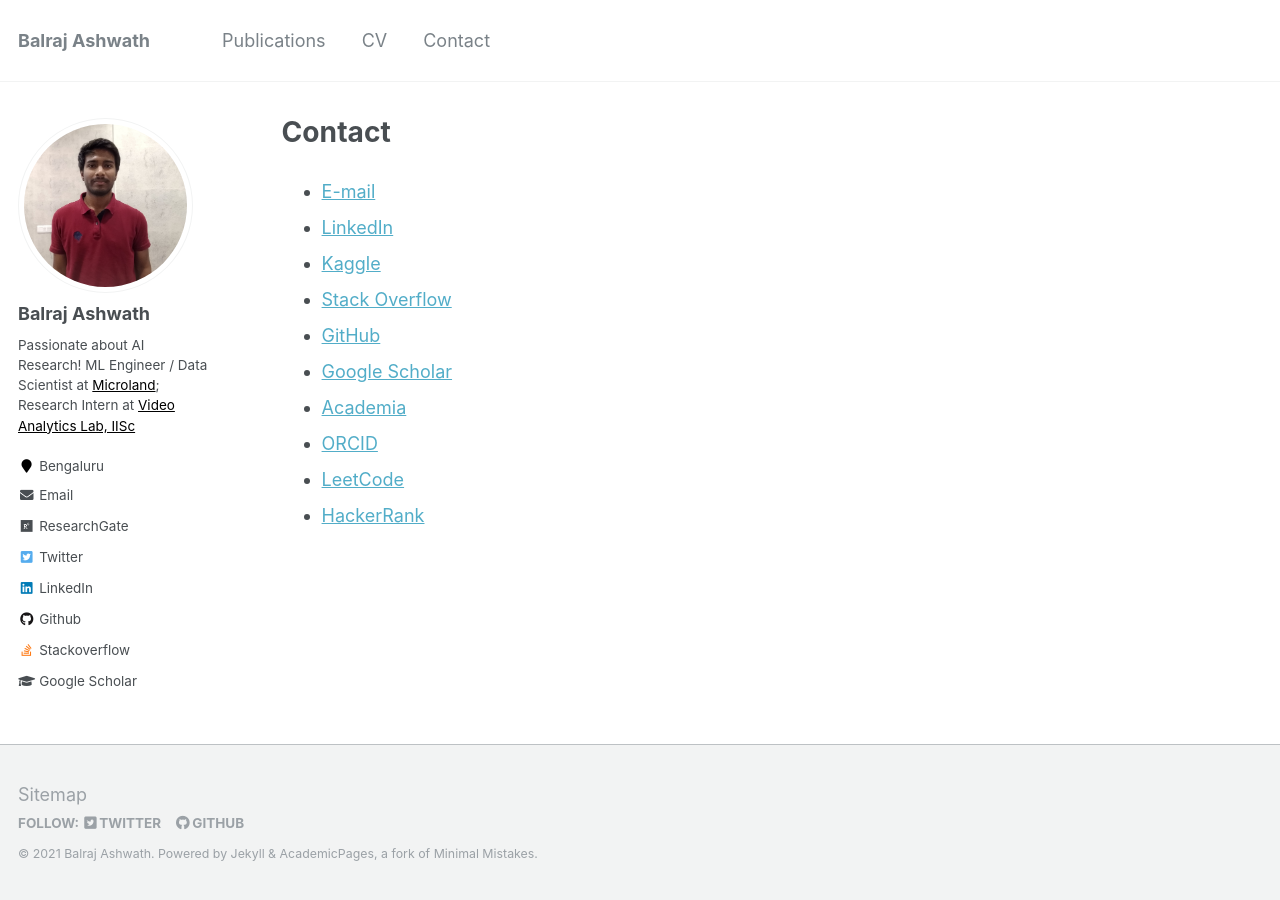
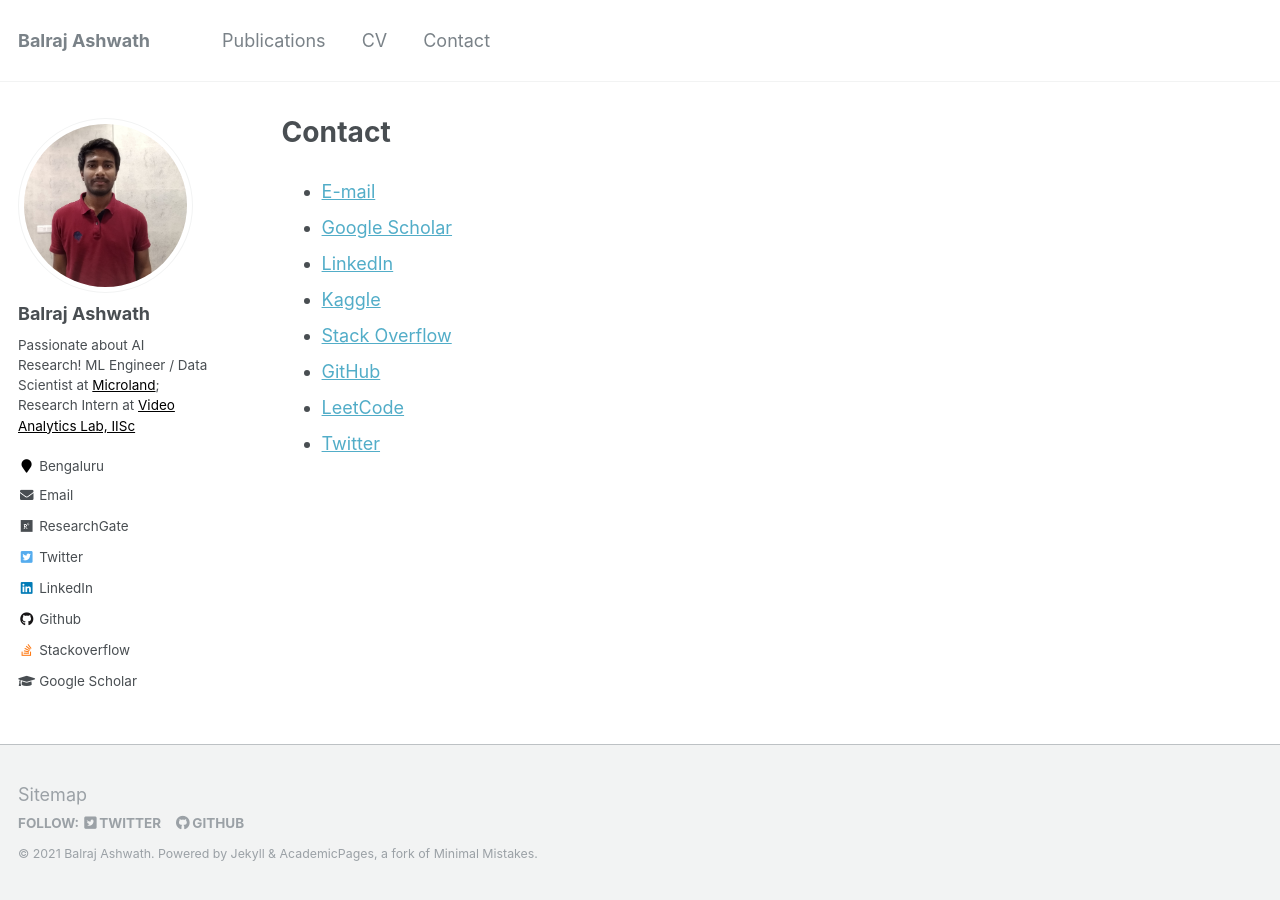
Before and after one commit to BalrajAshwath/BalrajAshwath.github.io, a Jekyll site: the page built from _pages/contact.md, in a window 1280 px wide. Built offline with Jekyll 4.4.1, drawn with Linux system fonts in a browser that asks for light colours.

Commit message:
Update contact.md

```diff
--- a/_pages/contact.md
+++ b/_pages/contact.md
@@ -6,12 +6,10 @@ author_profile: true
 ---
 
 * [E-mail](mailto:balrajashwath98@gmail.com)
+* [Google Scholar](https://scholar.google.co.in/citations?user=5Da3hUUAAAAJ&hl=en)
 * [LinkedIn](https://www.linkedin.com/in/balrajashwath/)
 * [Kaggle](https://www.kaggle.com/balraj98)
 * [Stack Overflow](https://stackoverflow.com/users/10451628/balraj-ashwath)
 * [GitHub](https://github.com/BalrajAshwath)
-* [Google Scholar](https://scholar.google.co.in/citations?user=5Da3hUUAAAAJ&hl=en)
-* [Academia](https://nitk.academia.edu/BalrajAshwath)
-* [ORCID](https://orcid.org/0000-0002-2790-788X)
 * [LeetCode](https://leetcode.com/balraj_ashwath/)
-* [HackerRank](https://www.hackerrank.com/balrajashwath98)
+* [Twitter](https://twitter.com/AshwathBalraj)
```
